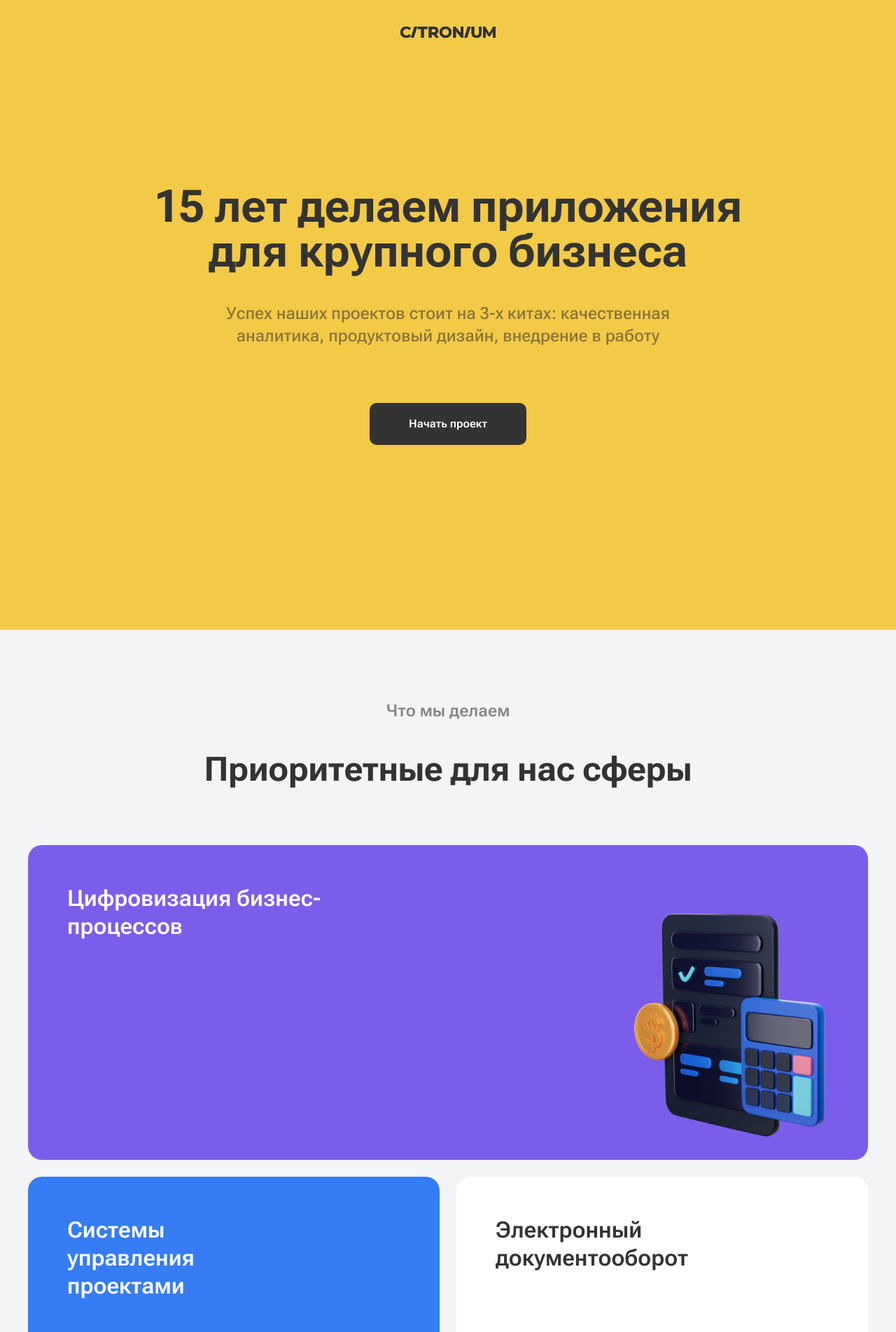
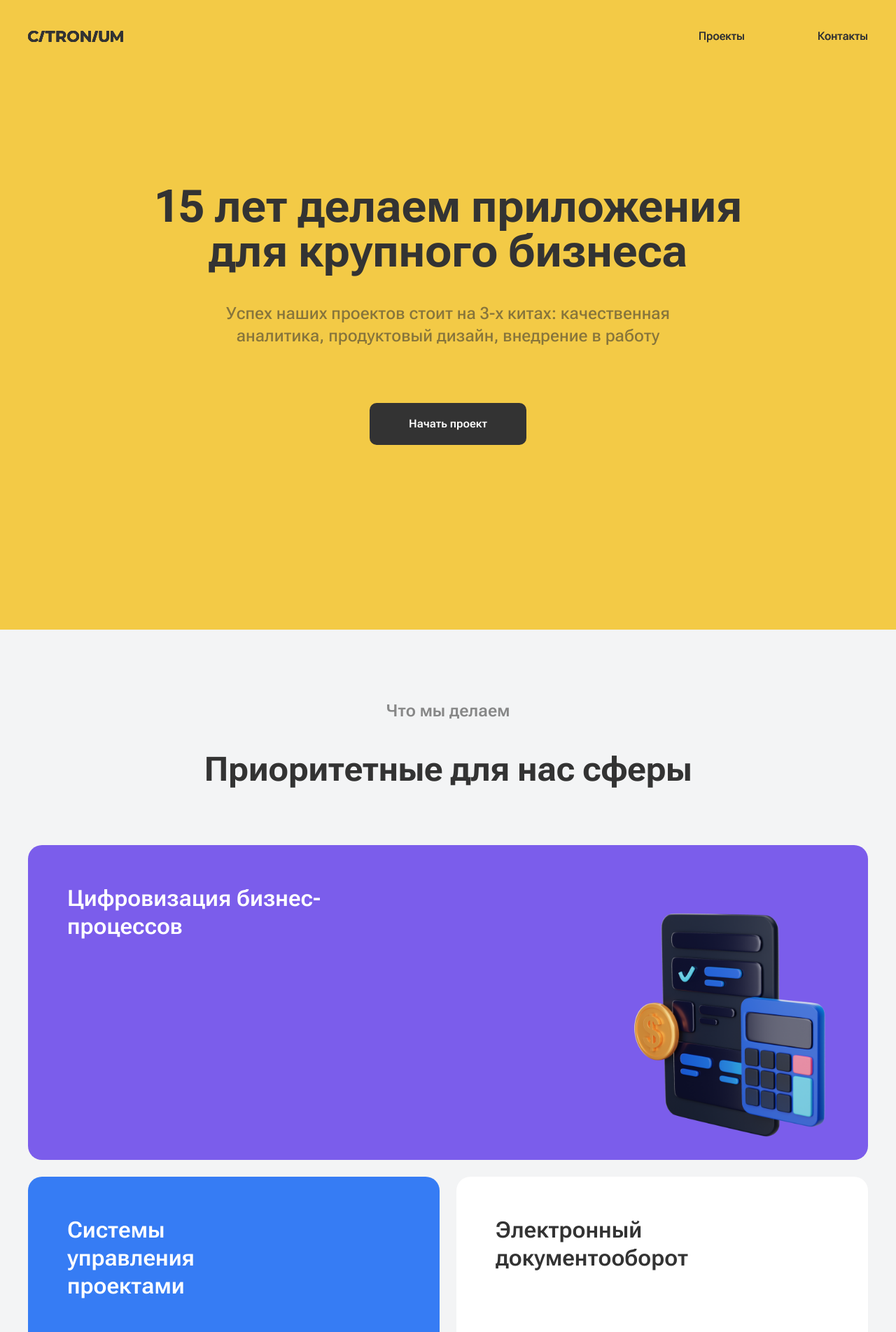
Before and after one commit to Citronium/citronium-landing-en, a Jekyll site: the page built from index.html, in a window 1280 px wide. Shown: the top 1904 px of the page at 70% size. Built offline with Jekyll 4.4.1, drawn with Linux system fonts in a browser that asks for light colours.

Commit message:
editing header

```diff
--- a/_includes/header.html
+++ b/_includes/header.html
@@ -1,6 +1,8 @@
 
 <header class="header">
-    <a href="{{site.baseurl}}/">
+    <div class="header__container">
+        <div class="header-left">
+            <a class="header-logo" href="{{site.baseurl}}/">
                 <svg width="136" height="16" viewBox="0 0 136 16" fill="none" xmlns="http://www.w3.org/2000/svg">
                     <path
                         d="M8.4183 16.0016C6.83386 16.0016 5.39747 15.6628 4.10918 14.9852C2.83572 14.2929 1.82878 13.3427 1.08838 12.1348C0.362794 10.9122 0 9.53493 0 8.00297C0 6.47103 0.362794 5.10108 1.08838 3.89321C1.82878 2.67058 2.83572 1.72047 4.10918 1.04287C5.39747 0.350551 6.84125 0.0043745 8.44051 0.0043745C9.78803 0.0043745 11.0023 0.240054 12.0832 0.711446C13.179 1.18281 14.0971 1.86041 14.8375 2.74425L12.5275 4.8654C11.4761 3.65753 10.173 3.05356 8.61821 3.05356C7.65568 3.05356 6.79683 3.26716 6.04163 3.69433C5.28643 4.10681 4.69411 4.68863 4.26467 5.43989C3.85005 6.19113 3.64275 7.0455 3.64275 8.00297C3.64275 8.96047 3.85005 9.81481 4.26467 10.5661C4.69411 11.3173 5.28643 11.9065 6.04163 12.3337C6.79683 12.7462 7.65568 12.9524 8.61821 12.9524C10.173 12.9524 11.4761 12.3411 12.5275 11.1185L14.8375 13.2396C14.0971 14.1382 13.179 14.8232 12.0832 15.2945C10.9875 15.7659 9.76582 16.0016 8.4183 16.0016Z"
@@ -37,4 +39,13 @@
                     />
                 </svg>
             </a>
+        </div>
+        <div class="header-right">
+            <a class="header-link" href="{{site.baseurl}}/projects">Проекты</a>
+            <a class="header-link" href="{{site.baseurl}}/contacts">Контакты</a>
+        </div>
+        <button class="burger">
+            <span class="burger__line"></span>
+          </button>
+    </div>
 </header>
--- a/_sass/_header.scss
+++ b/_sass/_header.scss
@@ -4,7 +4,65 @@
     top: 0;
     width: 100%;
     height: 96px;
-    display: flex;
-    align-items: center;
-    justify-content: center;
+    &__container {
+        max-width: 1280px;
+        margin: 0 auto;
+        padding: 40px;
+
+        display: flex;
+        align-items: center;
+        justify-content: space-between;
+    }
+    &-logo {
+        display: flex;
+        align-items: center;
+    }
+    &-link {
+        font-weight: 500;
+        font-size: 16px;
+        line-height: 24px;
+        color: #333333;
+    }
+    &-right {
+        & > :last-child {
+            margin-left: 100px;
+        }
+    }
 }
+.burger {
+    position: relative;
+    width: 25px;
+    height: 20px;
+    display: none;
+    border: none;
+    padding: 0;
+    background-color: transparent;
+    cursor: pointer;
+    &::before,
+    &::after {
+        content: "";
+        position: absolute;
+        left: 0;
+        width: 100%;
+        height: 2px;
+        background-color: var(--color-dark);
+        transition: transform 0.3s ease-in-out, top 0.3s ease-in-out, bottom 0.3s ease-in-out;
+    }
+    &::before {
+        top: 0;
+    }
+
+    &::after {
+        bottom: 0;
+    }
+    &__line {
+        position: absolute;
+        left: 0;
+        top: 50%;
+        width: 100%;
+        height: 2px;
+        background-color: var(--color-dark);
+        transform: translateY(-50%);
+        transition: opacity 0.3s ease-in-out;
+    }
+}
--- a/_sass/_media.scss
+++ b/_sass/_media.scss
@@ -1,4 +1,11 @@
 @media (max-width: 960px) {
+    .header {
+        &-right {
+            & > :last-child {
+                margin-left: 80px;
+            }
+        }
+    }
     .hero {
         min-height: 816px;
         &__title {
@@ -311,6 +318,14 @@
         background-size: 18px 10px;
         height: 10px;
         width: 18px;
+    }
+    .header {
+        &-right {
+            display: none;
+        }
+    }
+    .burger {
+        display: block;
     }
     .hero {
         min-height: 738px;
```
Lines whose indentation alone changed are shown as unchanged.
